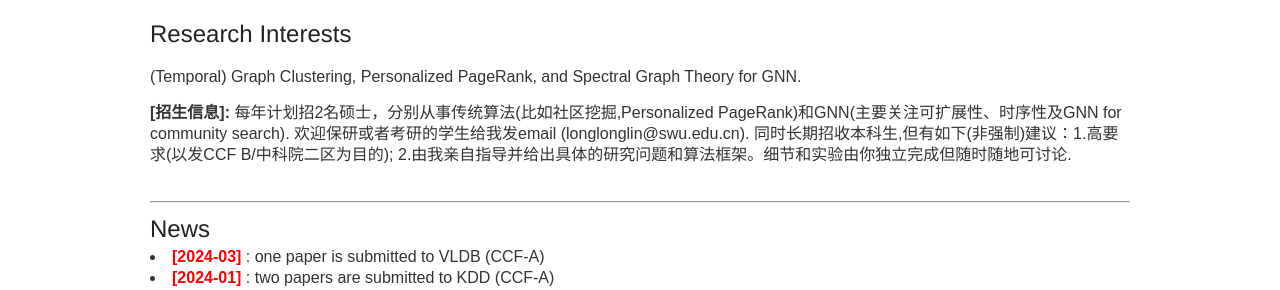
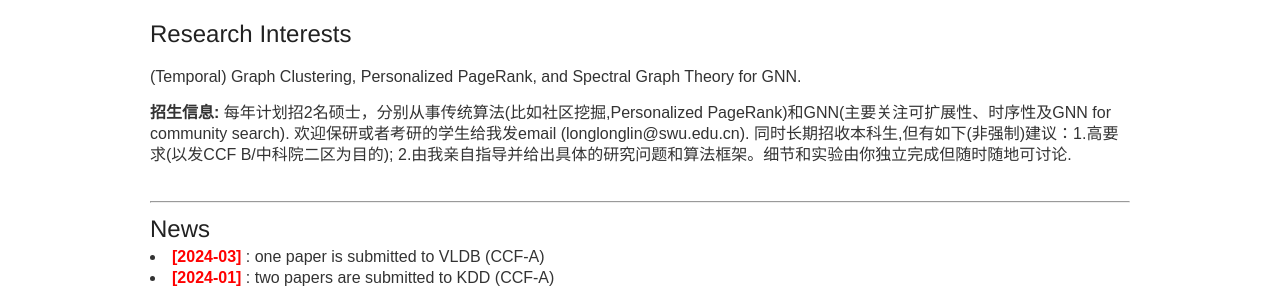
Before and after one commit to longlonglin/longlonglin.github.io, a Jekyll site: the page built from index.md, in a window 1280 px wide. Shown: the part 344-634 px from the top of the page. Built offline with Jekyll 4.4.1, drawn with Linux system fonts in a browser that asks for light colours; our own code applies the rules of GitHub Pages for plain Markdown files.

```diff
--- a/index.md
+++ b/index.md
@@ -9,7 +9,7 @@ Longlon Lin is an Associate Professor at the [College of Computer and Informatio
 ## Research Interests
  (Temporal) Graph Clustering, Personalized PageRank, and Spectral Graph Theory for GNN.
 
-**[招生信息]:** 每年计划招2名硕士，分别从事传统算法(比如社区挖掘,Personalized PageRank)和GNN(主要关注可扩展性、时序性及GNN for community search). 欢迎保研或者考研的学生给我发email (longlonglin@swu.edu.cn). 同时长期招收本科生,但有如下(非强制)建议：1.高要求(以发CCF B/中科院二区为目的); 2.由我亲自指导并给出具体的研究问题和算法框架。细节和实验由你独立完成但随时随地可讨论.
+**招生信息:** 每年计划招2名硕士，分别从事传统算法(比如社区挖掘,Personalized PageRank)和GNN(主要关注可扩展性、时序性及GNN for community search). 欢迎保研或者考研的学生给我发email (longlonglin@swu.edu.cn). 同时长期招收本科生,但有如下(非强制)建议：1.高要求(以发CCF B/中科院二区为目的); 2.由我亲自指导并给出具体的研究问题和算法框架。细节和实验由你独立完成但随时随地可讨论.
 <br><br>
 
 ___
```
